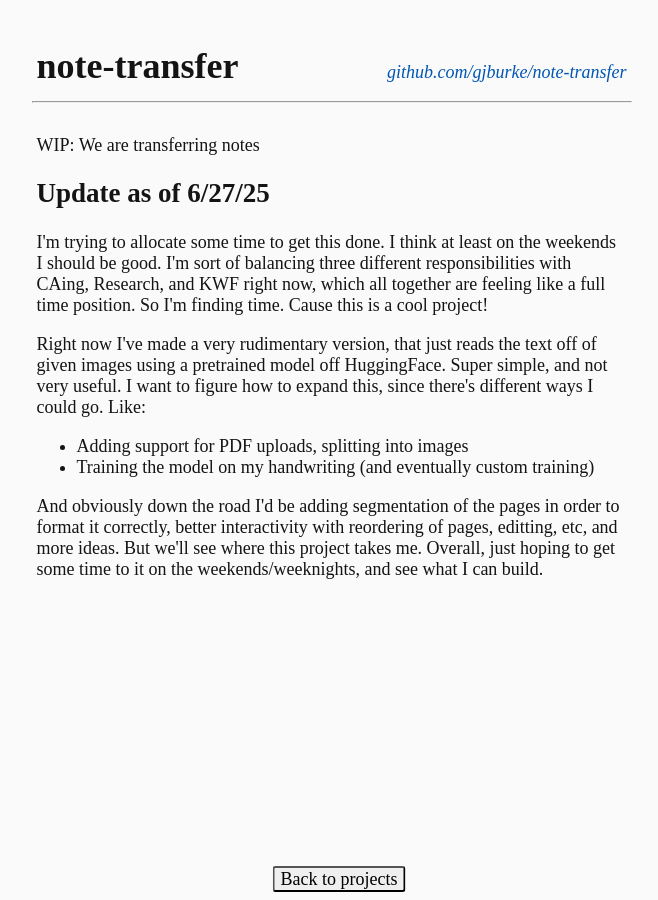
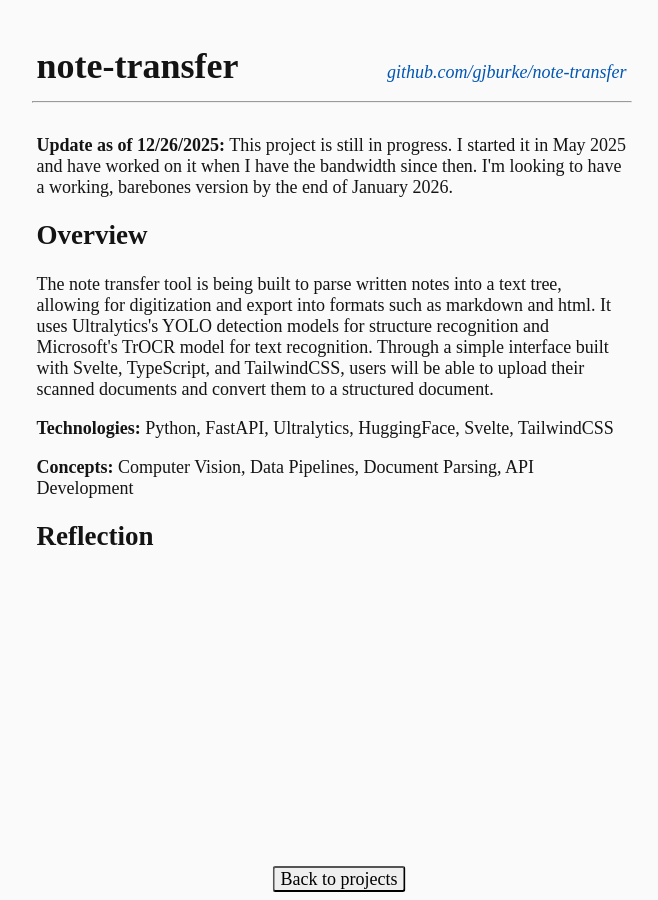
Before and after one commit to gjburke/gjburke.github.io, a Jekyll site: the page built from collections/_projects/note-transfer.html, in a window 1280 px wide. Shown: the whole page, without its empty margins (301-959 px from the left). Built offline with Jekyll 4.4.1, drawn with Linux system fonts in a browser that asks for light colours.

Commit message:
Moving things around, getting started on new project format

```diff
--- a/collections/_projects/note-transfer.html
+++ b/collections/_projects/note-transfer.html
@@ -4,34 +4,31 @@ name: note-transfer
 description: Handwritten notes to formatted markdown
 link: github.com/gjburke/note-transfer
 logo: /assets/images/project-logos/note-transfer.png
+number: 2
 ---
 
-<p>WIP: We are transferring notes</p>
-
+<p>
+    <strong>Update as of 12/26/2025:</strong> This project is still in progress.
+    I started it in May 2025 and have worked on it when I have the bandwidth since then.
+    I'm looking to have a working, barebones version by the end of January 2026.
+</p>
 <section>
-    <h2>Update as of 6/27/25</h2>
+    <h2>Overview</h2>
     <p>
-        I'm trying to allocate some time to get this done. I think
-        at least on the weekends I should be good. I'm sort of balancing
-        three different responsibilities with CAing, Research, and KWF right now,
-        which all together are feeling like a full time position. So I'm finding time.
-        Cause this is a cool project!
+        The note transfer tool is being built to parse written notes into a text tree,
+        allowing for digitization and export into formats such as markdown and html.
+        It uses Ultralytics's YOLO detection models for structure recognition
+        and Microsoft's TrOCR model for text recognition.
+        Through a simple interface built with Svelte, TypeScript, and TailwindCSS,
+        users will be able to upload their scanned documents and convert them to a structured document.
     </p>
     <p>
-        Right now I've made a very rudimentary version, that just reads
-        the text off of given images using a pretrained model off HuggingFace.
-        Super simple, and not very useful. I want to figure how to expand this,
-        since there's different ways I could go. Like:
+        <strong>Technologies:</strong> Python, FastAPI, Ultralytics, HuggingFace, Svelte, TailwindCSS
     </p>
-    <ul>
-        <li>Adding support for PDF uploads, splitting into images</li>
-        <li>Training the model on my handwriting (and eventually custom training)</li>
-    </ul>
     <p>
-        And obviously down the road I'd be adding segmentation of the pages
-        in order to format it correctly, better interactivity with reordering of pages,
-        editting, etc, and more ideas. But we'll see where this project takes me.
-        Overall, just hoping to get some time to it on the weekends/weeknights,
-        and see what I can build.
+        <strong>Concepts:</strong> Computer Vision, Data Pipelines, Document Parsing, API Development
     </p>
 </section>
+<section>
+    <h2>Reflection</h2>
+</section>
--- a/projects.html
+++ b/projects.html
@@ -15,7 +15,8 @@ title: Projects
     <section>
         <h2>Projects</h2>
         <ul class="project-ul">
-            {% for project in site.projects %}
+            {% assign sorted_projects = site.projects | sort: "number" | reverse %}
+            {% for project in sorted_projects %}
                 <li class="project-li">
                     <a href="{{ project.url }}">
                         <div>
```
Also changed, not shown: collections/_notes/HoML.markdown (+9 -9 lines), collections/_projects/note-transfer-old.html (added, +42 -0 lines), assets/images/for-notes/homl/jagged-graph.png (renamed from assets/images/for-notes/jagged-graph.png), assets/images/for-notes/homl/overfit-curve.png (renamed from assets/images/for-notes/overfit-curve.png), assets/images/for-notes/homl/pr-curve.png (renamed from assets/images/for-notes/pr-curve.png), assets/images/for-notes/homl/pr-threshold.png (renamed from assets/images/for-notes/pr-threshold.png), assets/images/for-notes/homl/regression-table.png (renamed from assets/images/for-notes/regression-table.png), assets/images/for-notes/homl/roc-curve.png (renamed from assets/images/for-notes/roc-curve.png), assets/images/for-notes/homl/svm-graph.png (renamed from assets/images/for-notes/svm-graph.png), assets/images/for-notes/homl/svm-table.png (renamed from assets/images/for-notes/svm-table.png), assets/images/for-notes/homl/underfit-curve.png (renamed from assets/images/for-notes/underfit-curve.png).
